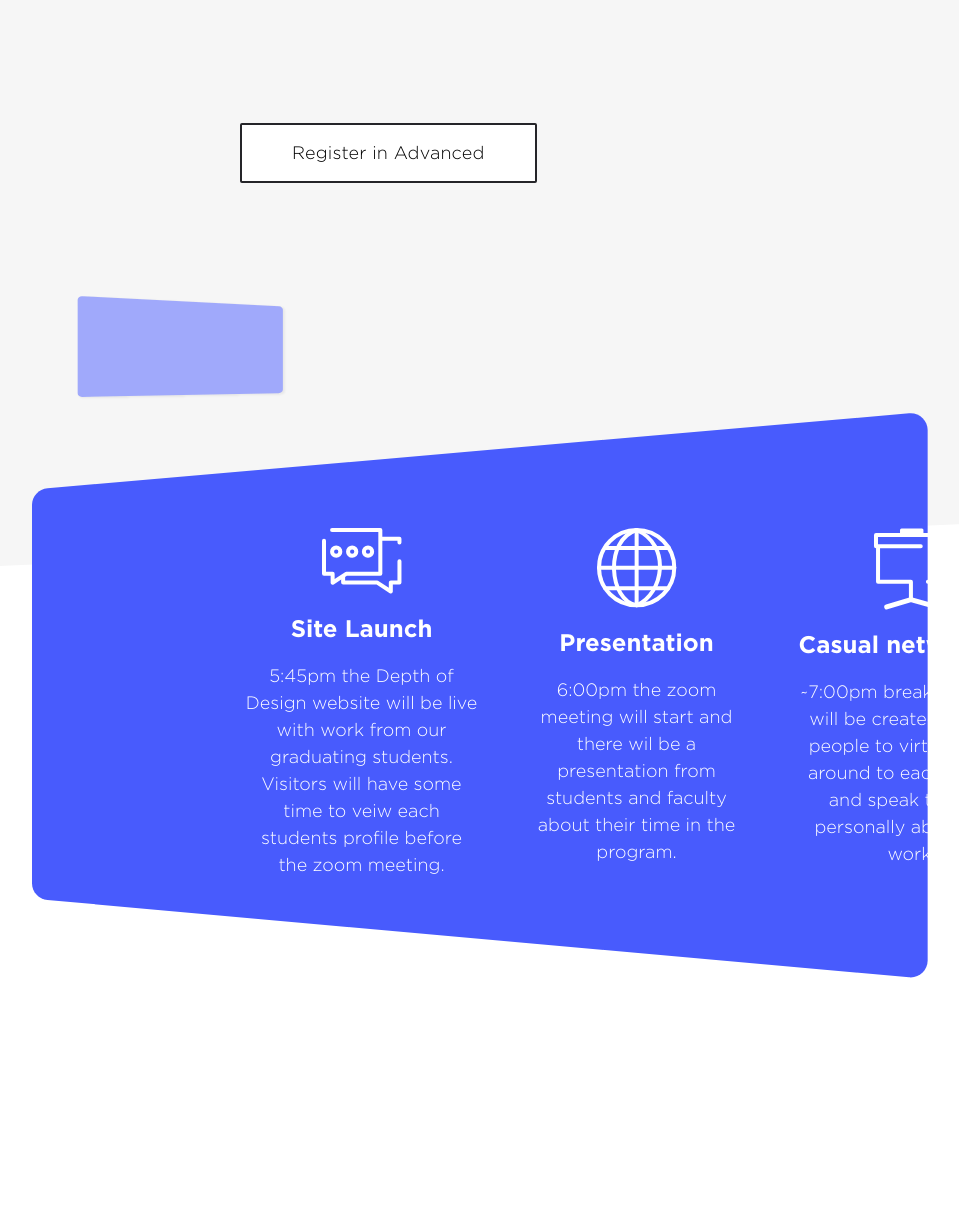
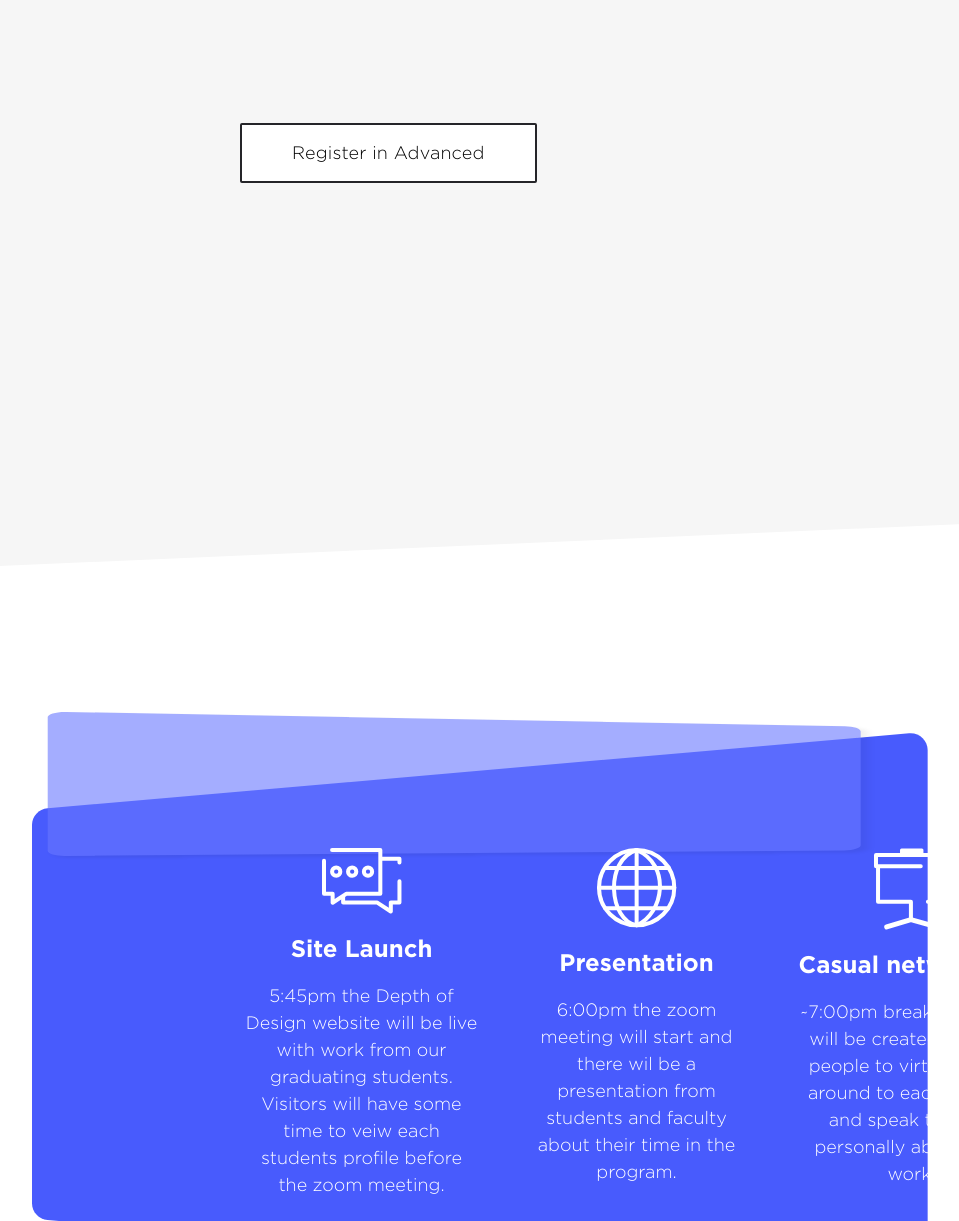
Before and after one commit to JR-Design/DepthOfDesign, a plain HTML site: page index.html in a window 1280 px wide. Shown: the part 2319-3540 px from the top of the page, without its empty margins (160-1119 px from the left). Drawn offline with nearby package versions, Linux system fonts and the light colour scheme.

Commit message:
Update Section_4.css

```diff
--- a/Styles/Section_4.css
+++ b/Styles/Section_4.css
@@ -5,7 +5,7 @@
   /* position: absolute; */
   /* z-index: -1; */
   /* width: 90vw; */
-  margin: 0 auto;
+  padding-top: 25%;
 }
 #s4bg img {
   max-width: 1440px;
@@ -50,6 +50,8 @@
 }
 #s4overlay {
   position: absolute;
-  margin-top: -220px;
-  transform: scale(0.7);
+  max-width: 1340px !important;
+  margin-top: -8%;
+  width: 65vw;
+  margin-left: 1%;
 }
```
